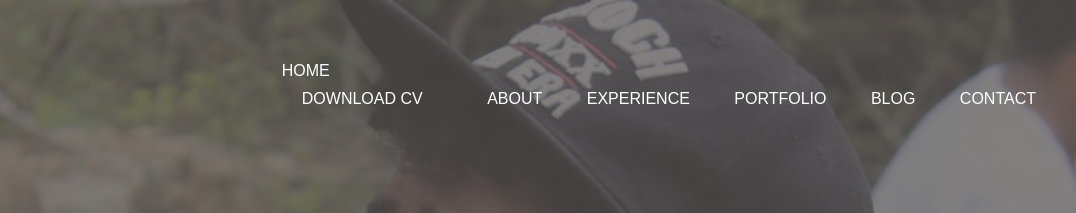
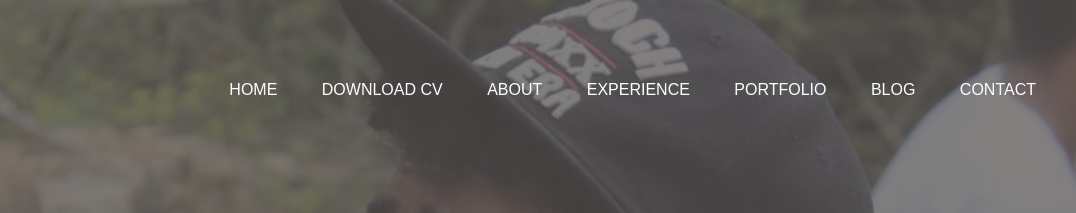
Before and after one commit to NAGESHGOWDA1993/NAGESHGOWDA1993.github.io, a plain HTML site: page index.html in a window 1280 px wide. Shown: the top 213 px of the page, 204-1280 px from the left. Drawn offline with nearby package versions, Linux system fonts and the light colour scheme.

Commit message:
Update index.html

```diff
--- a/index.html
+++ b/index.html
@@ -15,15 +15,8 @@
             <nav>
                 <img src="logo (1).png" class="logo">
                 <ul>
-                <li>
-                    <a href="#">Home</a>
-                    <div class="dropdown-menu">
-                        <ul>
-                            <li><a href="Nagesha KS Draf1.pdf" download>Download CV</a></li>
-                        </ul>
-                    </div>
-
-                </li>
+                <li><a href="#">Home</a></li>
+                <li><a href="Nagesha KS Draf1.pdf" download>Download CV</a></li>
                 <li class="abt"><a href="#about">About</a></li>
                 <li><a href="#">Experience</a></li>
                 <li><a href="#">Portfolio</a></li>
```
